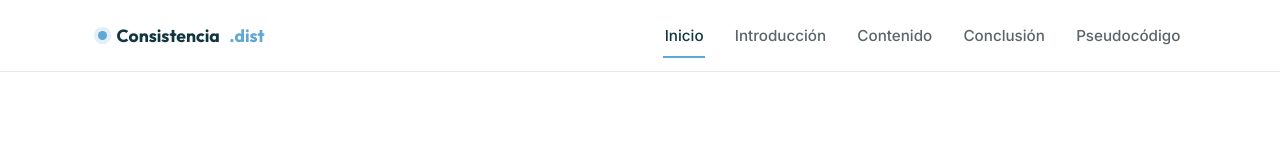
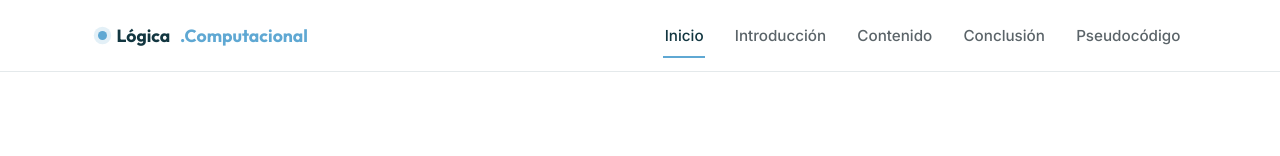
Before and after one commit to jrv30891940/LogicaComputacional, a plain HTML site: page index.html in a window 1280 px wide. Shown: the top 156 px of the page. Drawn offline with Linux system fonts and the light colour scheme.

Commit message:
Change navbar brand text from 'Consistencia' to 'Lógica'

```diff
--- a/index.html
+++ b/index.html
@@ -23,7 +23,7 @@
     <div class="navbar__inner">
       <a href="#inicio" class="navbar__brand">
         <span class="node-dot" aria-hidden="true"></span>
-        Consistencia<span class="navbar__brand-accent">.dist</span>
+        Lógica<span class="navbar__brand-accent">.Computacional</span>
       </a>
 
       <button class="navbar__toggle" id="navToggle" aria-label="Abrir menú de navegación" aria-expanded="false" aria-controls="navMenu">
```
